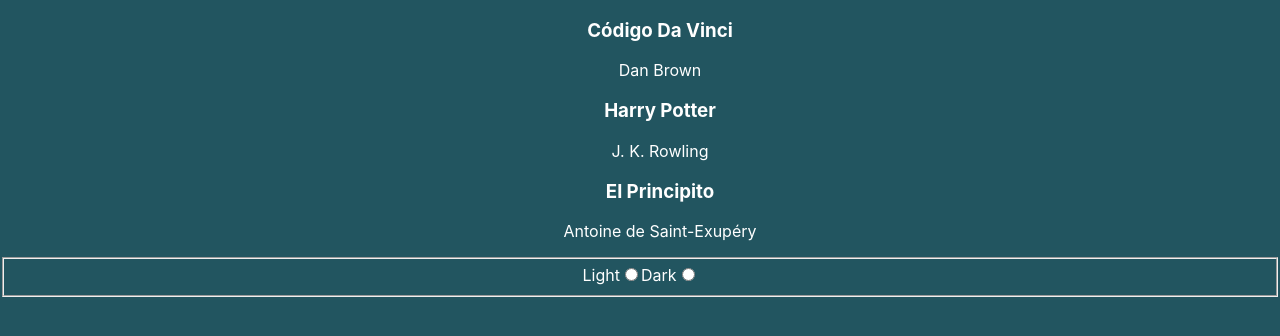
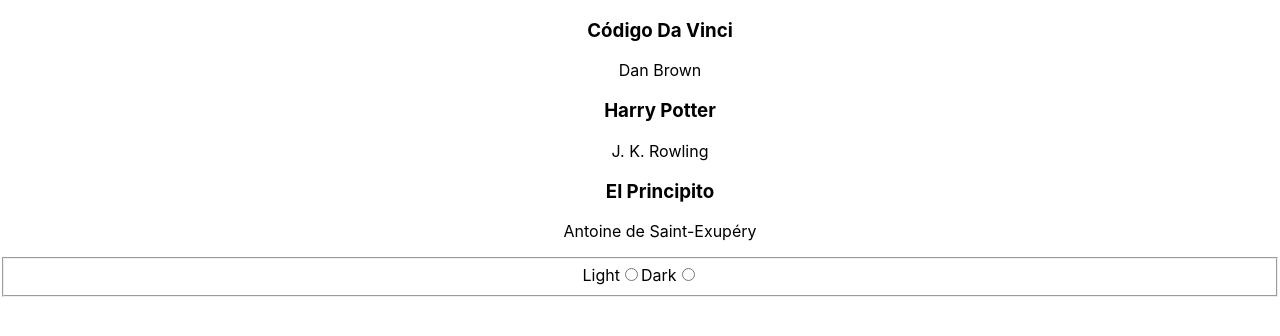
Before and after one commit to JMBuccolini/ReactClase4, a React (Create React App) app: page / in a window 1280 px wide. Shown: the top 336 px of the page. Built offline with nearby package versions, Linux system fonts and the light colour scheme.

Commit message:
utilizando element.className para hacer el toggle

```diff
--- a/src/App.js
+++ b/src/App.js
@@ -6,10 +6,10 @@
 function App() {
   return (
     <div className="App">
+      <BookContextProvider>
+        <BookList />
+      </BookContextProvider>
       <ThemeProvider>
-        <BookContextProvider>
-          <BookList />
-        </BookContextProvider>
         <Header />
       </ThemeProvider>
 
--- a/src/components/ThemeProvider.jsx
+++ b/src/components/ThemeProvider.jsx
@@ -3,25 +3,21 @@
 export const ThemeContext = createContext();
 
 const ThemeProvider = ({ children }) => {
-    const [theme, setTheme] = useState("light");
-
+    const [theme, setTheme] = useState();
+    let element = document.body;
     const handleTheme = (e) => {
-        if (e.target.value === "light") {
-            let element = document.body;
-            setTheme(()=>{
-                element.classList.remove('dark')
-                element.classList.toggle('light')})
+        if (e.target.value === "dark") {
+            setTheme(element.className= 'dark')
         } else {
-            let element = document.body;
-            setTheme(()=>{
-                element.classList.remove('light')
-                element.classList.toggle('dark')})
+            setTheme(element.className='light')
         }
     };
 
     const data = { theme, handleTheme };
 
-    return <ThemeContext.Provider value={data}>{children}</ThemeContext.Provider>
+    return <ThemeContext.Provider value={data}>
+                    {children}
+            </ThemeContext.Provider>
 }
 
 export default ThemeProvider;
--- a/src/index.css
+++ b/src/index.css
@@ -1,6 +1,4 @@
-body {
-  color: white;
-  background-color: #225560;
+body  {
   margin: 0;
   font-family: -apple-system, BlinkMacSystemFont, 'Segoe UI', 'Roboto', 'Oxygen',
     'Ubuntu', 'Cantarell', 'Fira Sans', 'Droid Sans', 'Helvetica Neue',
@@ -18,8 +16,3 @@
   color: black;
   background-color: #493843;
 }
-
-.light{
-  color: white;
-  background-color: #225560;
-}
```
